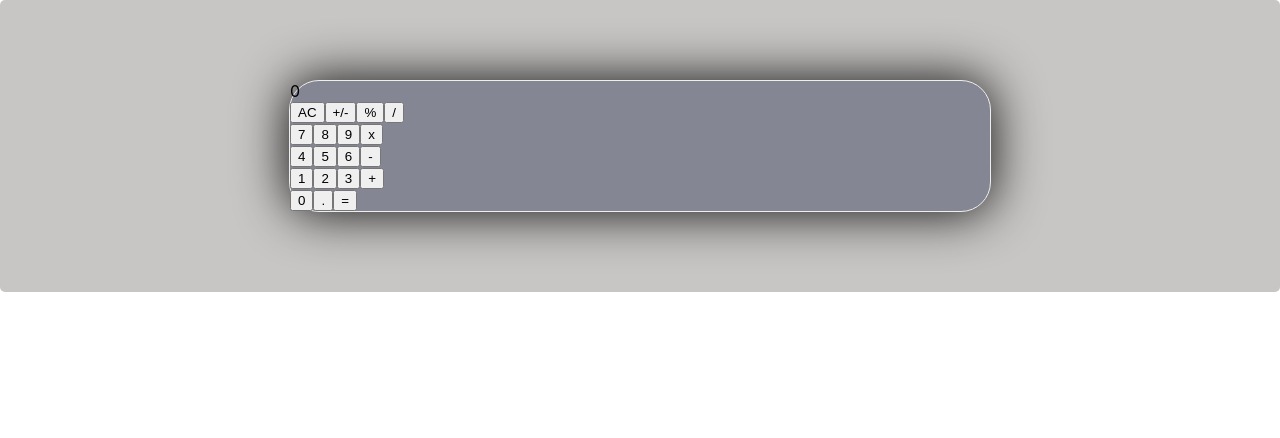
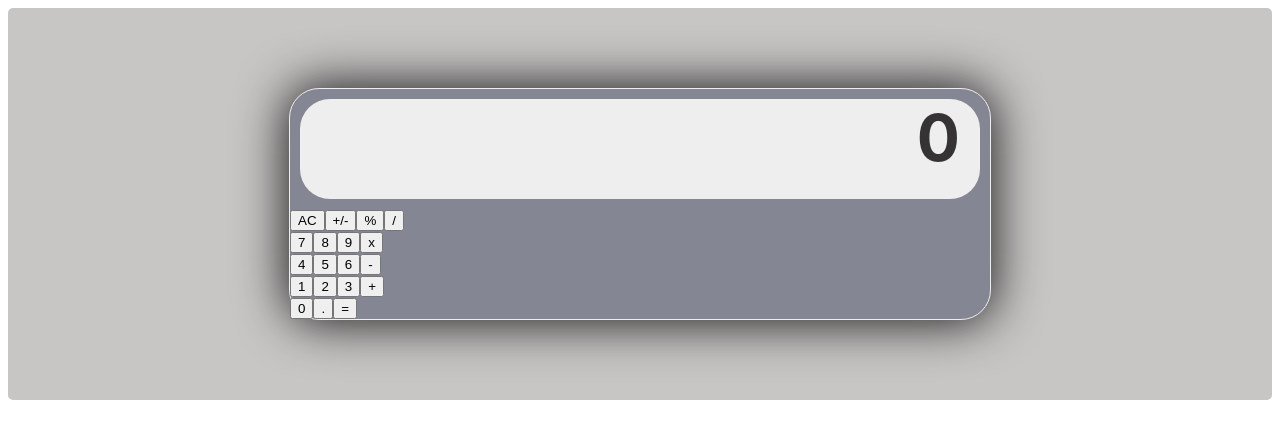
Before and after one commit to Audrey-Ella-xo/calculator, a React (Create React App) app: page / in a window 1280 px wide. Shown: the top 438 px of the page. Built offline with nearby package versions, Linux system fonts and the light colour scheme.

Commit message:
Add styling to display component

```diff
--- a/src/index.css
+++ b/src/index.css
@@ -1,5 +1,10 @@
-body {
-  margin: 0;
+
+#root {
+  display: flex;
+  border-radius: 5px;
+  background-color: #726c6b63;
+  align-items: center;
+  justify-content: center;
   font-family:
     -apple-system,
     BlinkMacSystemFont,
@@ -16,24 +21,6 @@ body {
   -moz-osx-font-smoothing: grayscale;
 }
 
-code {
-  font-family:
-    source-code-pro,
-    Menlo,
-    Monaco,
-    Consolas,
-    'Courier New',
-    monospace;
-}
-
-#root {
-  display: flex;
-  border-radius: 5px;
-  background-color: #726c6b63;
-  align-items: center;
-  justify-content: center;
-}
-
 .calc-container {
   width: 700px;
   margin: 5em auto;
@@ -42,3 +29,17 @@ code {
   background-color: #858693;
   box-shadow: 0 0 50px 2px rgb(22, 22, 22);
 }
+
+.display {
+  width: auto;
+  background-color: #eee;
+  border-radius: 30px;
+  display: flex;
+  color: rgb(53, 51, 51);
+  height: 100px;
+  font-size: 4em;
+  margin: 10px;
+  padding: 0 20px;
+  font-weight: bold;
+  position: relative;
+  justify-content: flex-end; }
```
